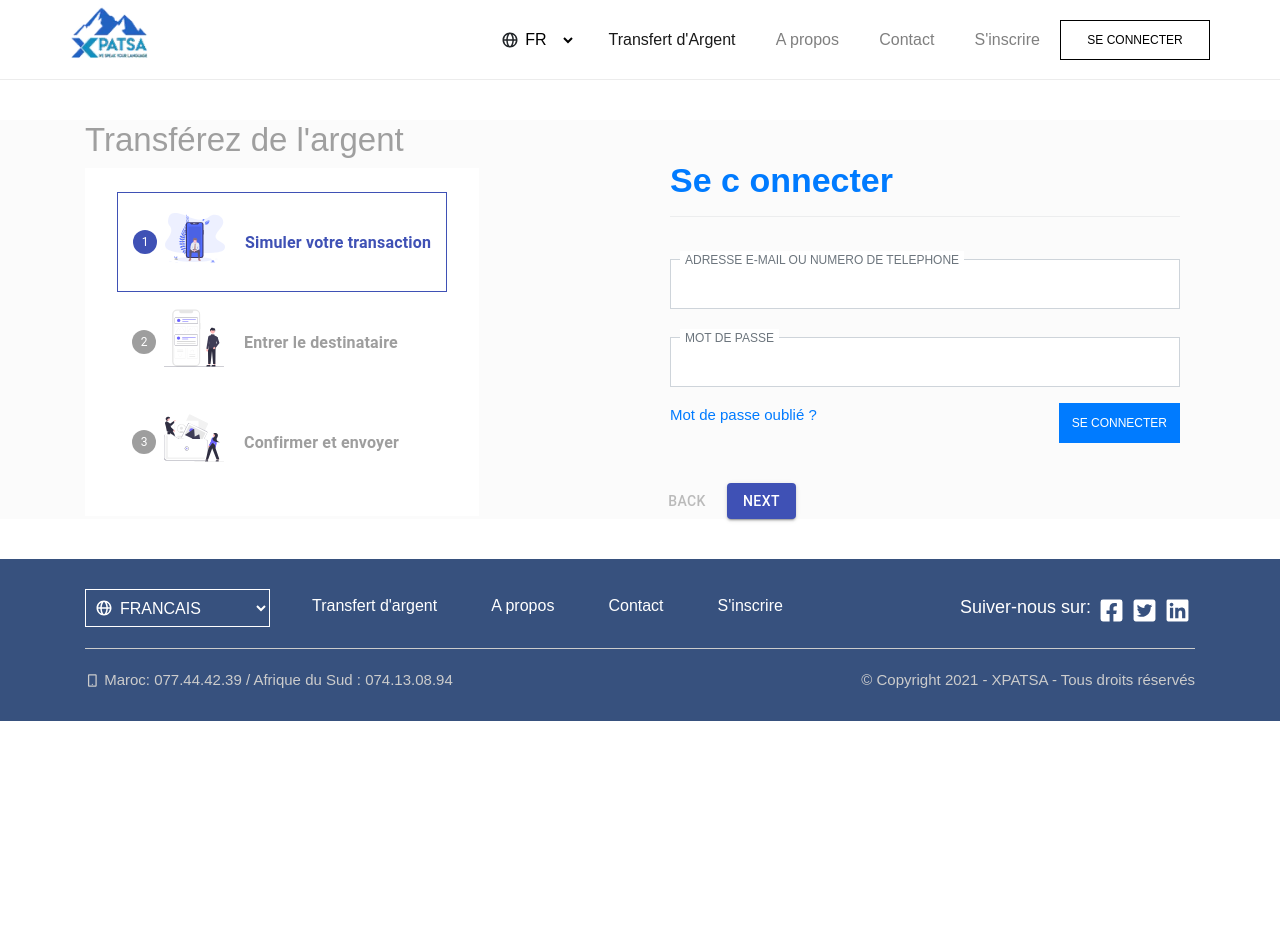
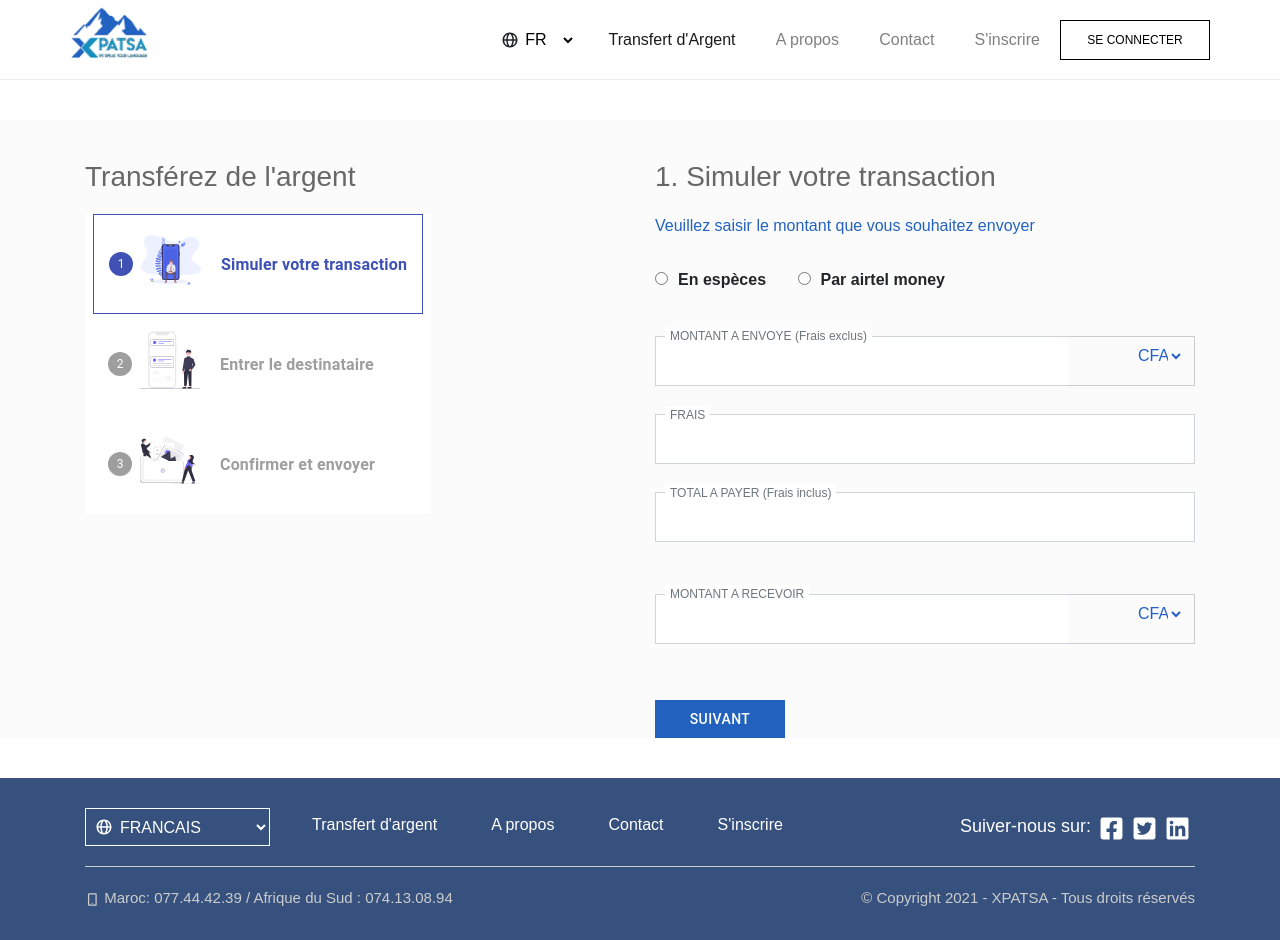
Before and after one commit to elprofa/xpatsa, a Next.js app: page /transfert in a window 1280 px wide. Before the commit the page ends 800 px from the top, so only its background shows below. Built offline with nearby package versions, Linux system fonts and the light colour scheme; a web font is replaced by a local one.

Commit message:
elprofa fin de la page transfert

```diff
--- a/components/shared/MaterialWizard/MaterialWizard.js
+++ b/components/shared/MaterialWizard/MaterialWizard.js
@@ -6,9 +6,9 @@ import StepLabel from '@material-ui/core/StepLabel';
 import Button from '@material-ui/core/Button';
 import Typography from '@material-ui/core/Typography';
 import 'bootstrap/dist/css/bootstrap.min.css';
-import FormLogin from '../formLogin/formLogin';
-import FormRegister from '../FormRegister/formRegister';
-import FormContact from '../formContact';
+import FormDestinataire from '../formDestinataire/formDestinataire';
+import FormTransaction from '../formTransaction/formTransaction';
+import BlockConfirmation from '../blockConfirmation/blockConfirmation';
 import Image from 'next/image';
 
 const useStyles = makeStyles((theme) => ({
@@ -31,11 +31,11 @@ function getSteps() {
 function getStepContent(step) {
   switch (step) {
     case 0:
-      return <FormLogin/>;
+      return <FormTransaction/>;
     case 1:
-      return <FormRegister/>;
+      return <FormDestinataire/>;
     case 2:
-      return <FormContact/>;
+      return <BlockConfirmation/>;
     default:
       return 'Aucun composant trouvé';
   }
@@ -93,7 +93,7 @@ export default function HorizontalLinearStepper() {
 
         <div className={classes.root}>
             <div className="row">
-            <div className="col-lg-6">
+            <div className="col-lg-6 colGaucheWizard">
                 <h1 className="titreWizard">Transférez de l'argent</h1>
                 <Stepper activeStep={activeStep}>
                     {steps.map((label, index) => {
@@ -140,7 +140,15 @@ export default function HorizontalLinearStepper() {
                 {activeStep === steps.length ? (
                 <div>
                     <div className={classes.instructions}>
-                    All steps completed - you&apos;re finished
+                        <div className="derniereTape">
+                        <Image
+                            src="/img/stepIcon1.svg"
+                            alt="Picture of computer"
+                            width="150"
+                            height="150"
+                        />
+                        <p>Félicitations, vous avez envoyé <span>345 CFA</span> à <span>+241 077484326</span></p>
+                        </div>
                     </div>
                     <Button onClick={handleReset} className={classes.button}>
                     Reset
@@ -152,7 +160,7 @@ export default function HorizontalLinearStepper() {
                     <div className={classes.instructions}>{getStepContent(activeStep)}</div>
                     <div>
                     <Button disabled={activeStep === 0} onClick={handleBack} className={classes.button}>
-                        Back
+                        PRECEDENT
                     </Button>
                     {isStepOptional(activeStep) && (
                         <Button
@@ -164,14 +172,13 @@ export default function HorizontalLinearStepper() {
                         Skip
                         </Button>
                     )}
-
                     <Button
                         variant="contained"
                         color="primary"
                         onClick={handleNext}
                         className={classes.button}
                     >
-                        {activeStep === steps.length - 1 ? 'Finish' : 'Next'}
+                        {activeStep === steps.length - 1 ? 'ENVOYER' : 'SUIVANT'}
                     </Button>
                     </div>
                 </div>
--- /dev/null
+++ b/components/shared/blockConfirmation/blockConfirmation.js
@@ -0,0 +1,49 @@
+import React from "react";
+import "bootstrap/dist/css/bootstrap.min.css";
+import { Row, Col, Form } from "reactstrap";
+import BlockConfirmationStc from "./blockConfirmation.stc";
+import InputGroup from "../inputGroup";
+
+
+const BlockConfirmation = (props) => {
+  return (
+    <BlockConfirmationStc>
+        <h1 className="titreWizard">3. Entrer le destinataire</h1>
+        <p className="captionWizard">Veuillez trouver ci-dessous le récapitulatif de votre transfert.</p>
+        <div className="row">
+            <div className="col-sm-12">
+                <span className="pDonner">Montant à envoyer:</span>
+                <span className="pValeur">345 CFA</span>
+            </div>
+        </div>
+        <div className="row">
+            <div className="col-sm-12">
+                <span className="pDonner">Frais de transfert:</span>
+                <span className="pValeur">12 CFA</span>
+            </div>
+        </div>
+        <div className="row">
+            <div className="col-sm-12">
+                <span className="pDonner">Montant total à payer:</span>
+                <span className="pValeur">345 CFA</span>
+            </div>
+        </div>
+        <div className="row">
+            <div className="col-sm-12">
+                <span className="pDonner">Destinataire:</span>
+                <span className="pValeur">357 CFA</span>
+            </div>
+        </div>
+        <div className="row">
+            <div className="col-sm-12">
+                <span className="pDonner">Description</span>
+            </div>
+            <p className="pDescription">Lorem, ipsum dolor sit amet consectetur adipisicing,
+             elit. Atque, laboriosam ab voluptatibus, accusantium, omnis soluta dignissimos facere asperiores,
+            quo aliquid culpa fugiat adipisci suscipit sit minus recusandae ipsa voluptates nam.</p>
+        </div>
+        </BlockConfirmationStc>
+  );
+};
+
+export default BlockConfirmation;
--- /dev/null
+++ b/components/shared/blockConfirmation/blockConfirmation.stc.js
@@ -0,0 +1,43 @@
+import styled from "styled-components";
+import { Container } from "reactstrap";
+
+ const BlockConfirmationStc = styled(Container)`
+
+    padding:0px;
+
+    span.pDonner {
+        font-size: 18px;
+        font-weight: 600;
+        margin-right: 15px;
+        color:#686b70;
+    }
+
+    .row
+    {
+        margin: 20px 0;
+    }
+    .col-sm-12
+    {
+        padding:0px;
+    }
+    span.pValeur {
+        font-size: 18px;
+        font-weight: 600;
+        color: #2261bd;
+    }
+
+    .titreWizard
+    {
+        font-size: 28px;
+        color: #686767;
+        font-weight: 500;
+    }
+
+    .captionWizard
+    {
+        color: #2362bf;
+        margin-bottom: 30px;
+    }
+`;
+
+export default BlockConfirmationStc;
--- /dev/null
+++ b/components/shared/formDestinataire/formDestinataire.js
@@ -0,0 +1,23 @@
+import React from "react";
+import "bootstrap/dist/css/bootstrap.min.css";
+import { Row, Col, Form } from "reactstrap";
+import FormDestinataireStc from "./formDestinataire.stc";
+import InputGroup from "../inputGroup";
+
+
+const FormDestinataire = (props) => {
+  return (
+    <FormDestinataireStc>
+        <h1 className="titreWizard">2. Entrer le destinataire</h1>
+        <p className="captionWizard">Pour transferer 450 CFA, Veuillez entrer vos coordonnées</p>
+        <Form>
+            <InputGroup textLabel="ENVOYE A (Numéro de téléphone ou email)" />
+            <InputGroup textLabel="VOTRE NUMERO" />
+            <InputGroup typeInput="textarea" className="textareaContact" textLabel="DESCRIPTION" />
+
+        </Form>
+        </FormDestinataireStc>
+  );
+};
+
+export default FormDestinataire;
--- /dev/null
+++ b/components/shared/formDestinataire/formDestinataire.stc.js
@@ -0,0 +1,26 @@
+import styled from "styled-components";
+import { Container } from "reactstrap";
+
+ const FormDestinataireStc = styled(Container)`
+
+    padding:0px;
+
+    .titreWizard
+    {
+        font-size: 28px;
+        color: #686767;
+        font-weight: 500;
+    }
+    textarea
+    {
+        min-height:150px;
+    }
+
+    .captionWizard
+    {
+        color: #2362bf;
+        margin-bottom: 30px;
+    }
+`;
+
+export default FormDestinataireStc;
--- /dev/null
+++ b/components/shared/formTransaction/formTransaction.js
@@ -0,0 +1,52 @@
+import React from "react";
+import "bootstrap/dist/css/bootstrap.min.css";
+import { Row, Col, Form } from "reactstrap";
+import FormTransactionStc from "./formTransaction.stc";
+import InputGroup from "../inputGroup";
+import DropDownInput from "../dropDownInput/dropDownInput";
+
+
+const FormTransaction = (props) => {
+  return (
+    <FormTransactionStc>
+        <h1 className="titreWizard">1. Simuler votre transaction </h1>
+        <p className="captionWizard">Veuillez saisir le montant que vous souhaitez envoyer</p>
+        <Form>
+            <div className="row rowModePaiement">
+                <div className="col-lg-3">
+                    <input type="radio" name="mode_paiement" id="0"/>
+                    <label for="0">En espèces</label>
+                </div>
+                <div className="col-lg-9">
+                    <input type="radio" name="mode_paiement" id="1"/>
+                    <label for="1">Par airtel money</label>
+                </div>
+            </div>
+            <label className="label">MONTANT A ENVOYE (Frais exclus)</label>
+            <div className="row">
+                <div className="col-9 leftInput">
+                    <InputGroup textLabel="" />
+                </div>
+                <div className="col-3 rightInput">
+                    <DropDownInput OptionList={[{item:"CFA",value:"xaf"},{item:"USD",value:"dollar"},{item:"EUR",value:"euro"}]} backgroundColor="transparent"/>
+                </div>
+            </div>
+
+            <InputGroup textLabel="FRAIS" />
+            <InputGroup textLabel="TOTAL A PAYER (Frais inclus)" />
+            <label className="label">MONTANT A RECEVOIR</label>
+            <div className="row">
+                <div className="col-9 leftInput">
+                    <InputGroup textLabel="" />
+                </div>
+                <div className="col-3 rightInput">
+                    <DropDownInput OptionList={[{item:"CFA",value:"xaf"},{item:"USD",value:"dollar"},{item:"EUR",value:"euro"}]} backgroundColor="transparent"/>
+                </div>
+            </div>
+
+        </Form>
+        </FormTransactionStc>
+  );
+};
+
+export default FormTransaction;
--- /dev/null
+++ b/components/shared/formTransaction/formTransaction.stc.js
@@ -0,0 +1,82 @@
+import styled from "styled-components";
+import { Container } from "reactstrap";
+
+ const FormTransactionStc = styled(Container)`
+     padding:0px;
+
+    .titreWizard
+    {
+        font-size: 28px;
+        color: #686767;
+        font-weight: 500;
+    }
+
+    .label
+    {
+        margin-left: 10px;
+        margin-right: 10px;
+        background: #fff;
+        padding: 0px 5px;
+        font-size: 12px;
+        color: #6c757d;
+        position: relative;
+        top: 23px;
+        z-index: 1;
+    }
+
+    .selectWiz
+    {
+        height:100%;
+    }
+
+    .rightInput select
+    {
+        padding:0px;
+        width:50px;
+        float:right;
+        margin-right:10px;
+        color:#235fca;
+    }
+    .rightInput
+    {
+        padding-left:0px;
+    }
+
+    .leftInput .form-control
+    {
+        border-right:0px;
+    }
+    .rightInput .form-group
+    {
+        border: 1px solid #ccc;
+        height: 50px;
+        margin-top: 6px;
+        border-left: 0px;
+    }
+    .leftInput
+    {
+        padding-right:0px;
+    }
+    svg
+    {
+        display:none;
+    }
+
+    .rowModePaiement label
+    {
+        margin-left:10px;
+        font-weight:600;
+    }
+
+    .rowModePaiement label label:active {
+        color: #0075ff;
+    }
+
+    .captionWizard
+    {
+        color: #2362bf;
+        margin-bottom: 30px;
+    }
+`;
+
+export default FormTransactionStc;
--- a/components/shared/inputGroup/inputGroup.stc.js
+++ b/components/shared/inputGroup/inputGroup.stc.js
@@ -21,5 +21,6 @@ export const FormWarp = styled(FormGroup)`
     padding: 0px 5px;
     font-size: 12px;
     color: #6c757d;
+    position: relative;
   }
 `;
--- a/public/styles/style.js
+++ b/public/styles/style.js
@@ -44,20 +44,89 @@ export const GlobalCSS = createGlobalStyle`
         padding-right: 25px;
     }
 
+    button.MuiButtonBase-root.MuiButton-root.MuiButton-contained.MuiButton-containedPrimary {
+        background: #2261bd;
+        border-radius: 0px;
+        min-width: 130px;
+        box-shadow: 0px 0px 0px;
+        border: 1px solid #2261bd;
+    }
+
+    button.MuiButtonBase-root.MuiButton-root.MuiButton-contained.MuiButton-containedPrimary:focus
+    {
+        border: 2px solid #2261bd;
+        border-radius:0px;
+
+    }
+
+    button.MuiButtonBase-root.MuiButton-root.MuiButton-text.Mui-disabled.Mui-disabled
+    {
+        display:none;
+    }
+
+    button.MuiButtonBase-root.MuiButton-root.MuiButton-text {
+        background: transparent;
+        border: 1px solid #2261bd;
+        color: #2261bd;
+        border-radius: 0px;
+        min-width: 130px;
+    }
+
+    button.MuiButtonBase-root.MuiButton-root.MuiButton-text.makeStyles-button-14:focus {
+    /* background: red; */
+        border: 2px solid #2261bd;
+        border-radius: 0px;
+    }
+
     .titreWizard
     {
-        font-size: 33px;
-        color: #9f9f9f;
+        font-size: 28px;
+        color: #686767;
         font-weight: 500;
+        margin-top:40px;
+        margin-bottom:20px;
+    }
+
+    .derniereTape
+    {
+        text-align:center;
+        margin-bottom:40px;
+    }
+
+    .derniereTape p span
+    {
+        font-weight:600;
+        color:#2261bd;
+    }
+    .derniereTape p
+    {
+        text-align:center;
+        font-size:18px;
+        font-weight:500px;
+        color:#686767;
+    }
+    .colGaucheWizard
+    {
+        @media (max-width: 476px) {
+            display:none;
+        }
     }
     .MuiStepper-root {
         display: inline-block !important;
-        padding: 24px;
+        padding: 0px!important;
+        @media (max-width: 991px) {
+            width: 100% !important;
+        }
     }
     .MuiStep-horizontal {
+
         height: 100px;
         padding: 20px;
         margin-top: 0px;
+
+        @media (max-width: 991px) {
+            width: 100% !important;
+        }
     }
 
     span.MuiStepLabel-root.MuiStepLabel-horizontal.Mui-disabled
```
